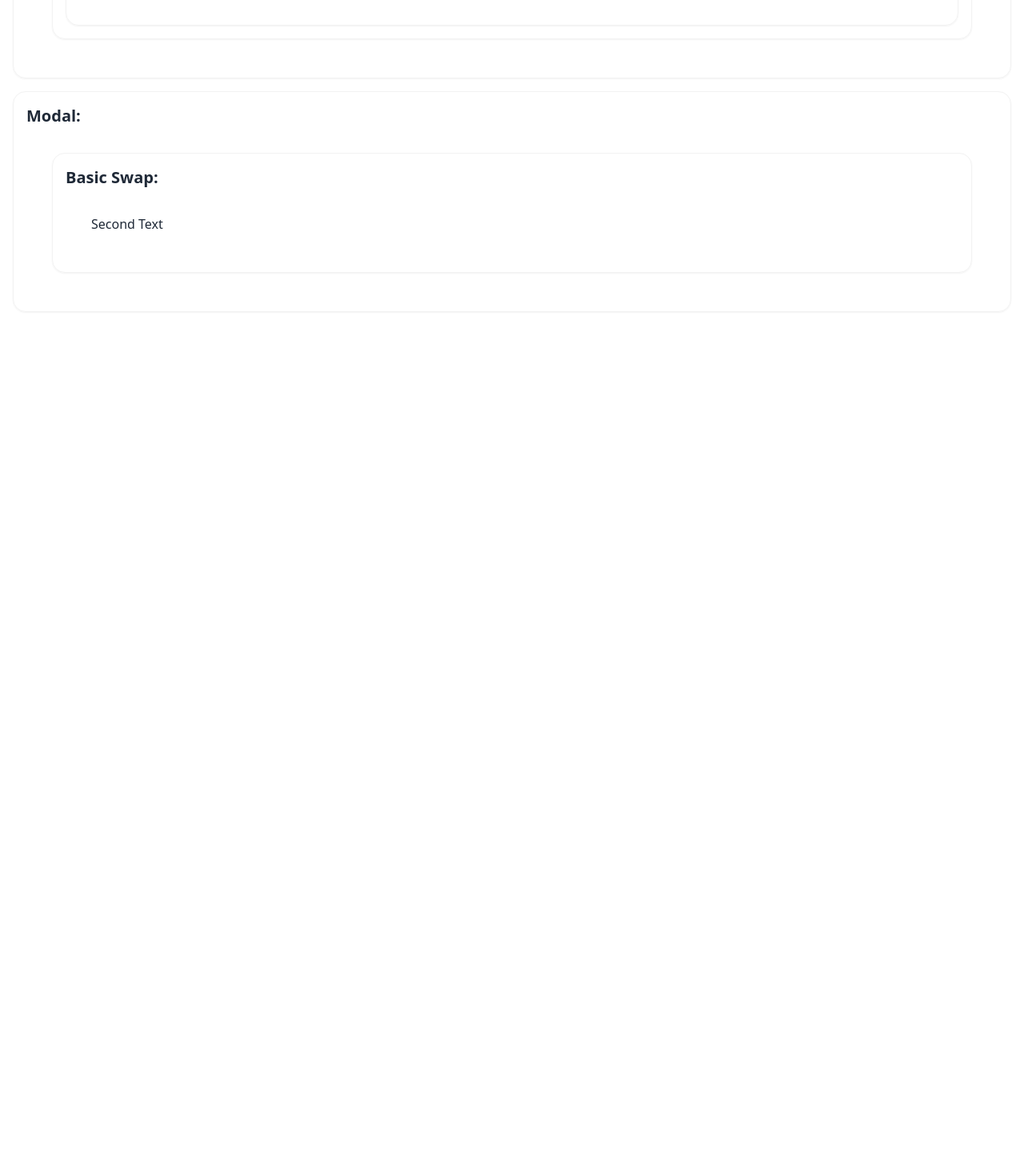
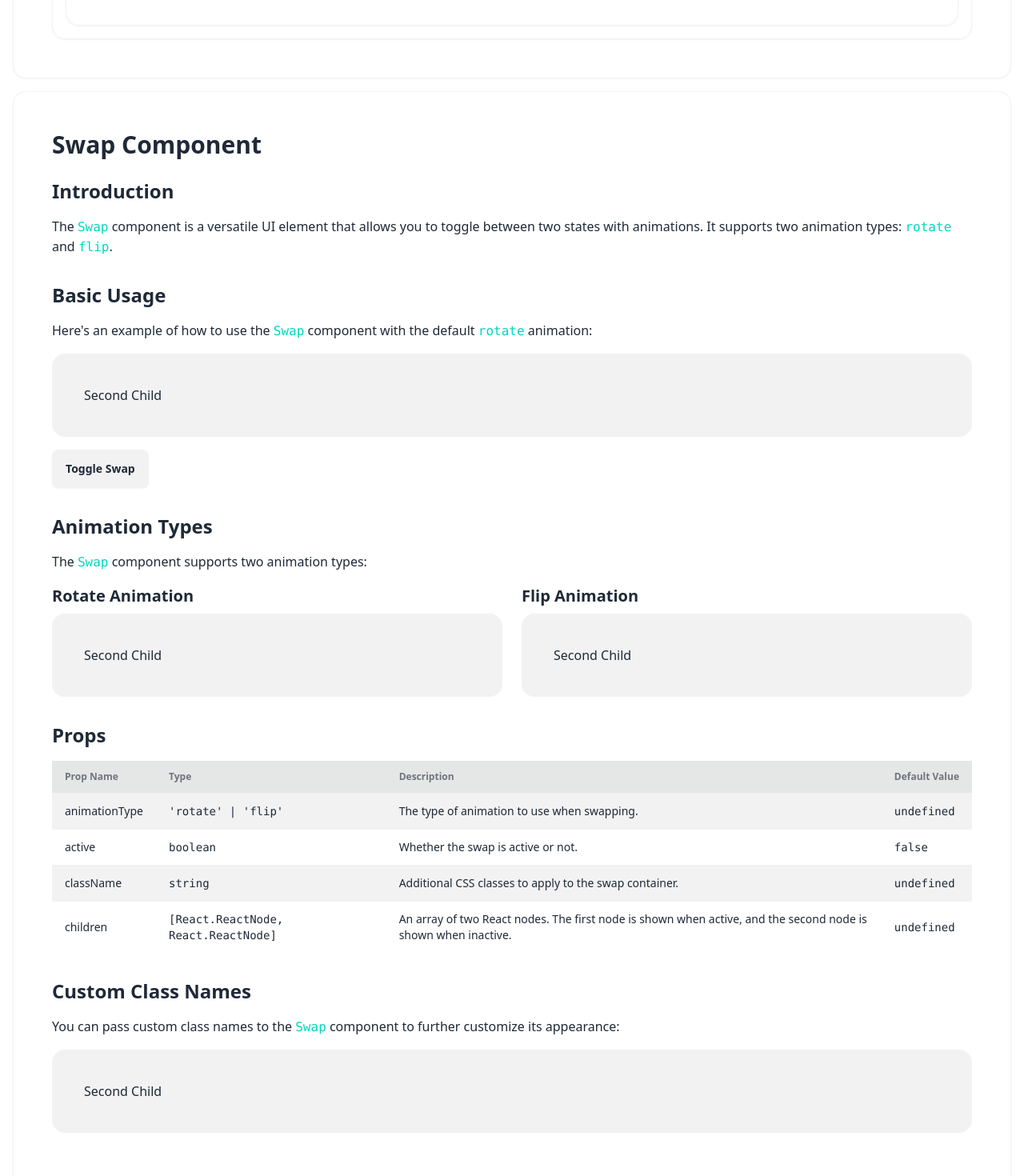
Before and after one commit to tanishraj/barebones-ui, a React (Vite) app: page / in a window 1280 px wide. Shown: the part 3080-4550 px from the top of the page at 80% size. Before the commit the page ends 3486 px from the top, so only its background shows below. Built offline with nearby package versions, Linux system fonts and the light colour scheme.

Commit message:
feat: Swap component docs

```diff
--- a/src/components/Swap/Swap.styles.ts
+++ b/src/components/Swap/Swap.styles.ts
@@ -6,6 +6,10 @@ export const swapStyles = cva('', {
       rotate: 'swap-rotate',
       flip: 'swap-flip',
     },
+    active: {
+      true: 'swap-active',
+      false: '',
+    },
   },
   defaultVariants: {},
 });
--- a/src/components/Swap/Swap.tsx
+++ b/src/components/Swap/Swap.tsx
@@ -10,12 +10,19 @@ export interface SwapProps
   children?: [React.ReactNode, React.ReactNode];
 }
 
-export const Swap = ({ animationType, children, className }: SwapProps) => {
+export const Swap = ({
+  animationType,
+  children,
+  active,
+  className,
+}: SwapProps) => {
   const [firstChild, secondChild] = children || [];
 
   return (
-    <label className={clsx('swap', swapStyles({ animationType }), className)}>
-      <input type='checkbox' hidden />
+    <label
+      className={clsx('swap', swapStyles({ animationType, active }), className)}
+    >
+      {!active && <input type='checkbox' hidden />}
       <div className='swap-on'>{firstChild}</div>
       <div className='swap-off'>{secondChild}</div>
     </label>
--- /dev/null
+++ b/src/playground/components/SwapExample/SwapDocs.tsx
@@ -0,0 +1,157 @@
+import { useState } from 'react';
+
+import { Swap } from '@/components';
+
+export const SwapDocs = () => {
+  const [isActive, setIsActive] = useState(false);
+
+  return (
+    <div>
+      <h1 className='mb-6 text-3xl font-bold'>Swap Component</h1>
+
+      {/* Introduction */}
+      <section className='mb-8'>
+        <h2 className='mb-4 text-2xl font-semibold'>Introduction</h2>
+        <p className='text-base-content'>
+          The <code className='text-accent'>Swap</code> component is a versatile
+          UI element that allows you to toggle between two states with
+          animations. It supports two animation types:{' '}
+          <code className='text-accent'>rotate</code> and{' '}
+          <code className='text-accent'>flip</code>.
+        </p>
+      </section>
+
+      {/* Basic Usage */}
+      <section className='mb-8'>
+        <h2 className='mb-4 text-2xl font-semibold'>Basic Usage</h2>
+        <p className='mb-4 text-base-content'>
+          Here's an example of how to use the{' '}
+          <code className='text-accent'>Swap</code> component with the default{' '}
+          <code className='text-accent'>rotate</code> animation:
+        </p>
+        <div className='mb-4 rounded-box bg-base-200 p-6'>
+          <Swap animationType='rotate' active={isActive}>
+            <div className='rounded-box p-4'>First Child</div>
+            <div className='rounded-box p-4'>Second Child</div>
+          </Swap>
+        </div>
+        <button onClick={() => setIsActive(!isActive)} className='btn'>
+          Toggle Swap
+        </button>
+      </section>
+
+      {/* Animation Types */}
+      <section className='mb-8'>
+        <h2 className='mb-4 text-2xl font-semibold'>Animation Types</h2>
+        <p className='mb-4 text-base-content'>
+          The <code className='text-accent'>Swap</code> component supports two
+          animation types:
+        </p>
+        <div className='grid grid-cols-1 gap-6 md:grid-cols-2'>
+          <div>
+            <h3 className='mb-2 text-xl font-semibold'>Rotate Animation</h3>
+            <div className='rounded-box bg-base-200 p-6'>
+              <Swap animationType='rotate' active={isActive}>
+                <div className='rounded-box p-4'>First Child</div>
+                <div className='rounded-box p-4'>Second Child</div>
+              </Swap>
+            </div>
+          </div>
+          <div>
+            <h3 className='mb-2 text-xl font-semibold'>Flip Animation</h3>
+            <div className='rounded-box bg-base-200 p-6'>
+              <Swap animationType='flip' active={isActive}>
+                <div className='rounded-box p-4'>First Child</div>
+                <div className='rounded-box p-4'>Second Child</div>
+              </Swap>
+            </div>
+          </div>
+        </div>
+      </section>
+
+      {/* Props Table */}
+      <section className='mb-8'>
+        <h2 className='mb-4 text-2xl font-semibold'>Props</h2>
+        <div className='overflow-x-auto'>
+          <table className='table w-full'>
+            <thead>
+              <tr>
+                <th className='bg-base-300'>Prop Name</th>
+                <th className='bg-base-300'>Type</th>
+                <th className='bg-base-300'>Description</th>
+                <th className='bg-base-300'>Default Value</th>
+              </tr>
+            </thead>
+            <tbody>
+              <tr>
+                <td className='bg-base-200'>animationType</td>
+                <td className='bg-base-200'>
+                  <code>'rotate' | 'flip'</code>
+                </td>
+                <td className='bg-base-200'>
+                  The type of animation to use when swapping.
+                </td>
+                <td className='bg-base-200'>
+                  <code>undefined</code>
+                </td>
+              </tr>
+              <tr>
+                <td className='bg-base-100'>active</td>
+                <td className='bg-base-100'>
+                  <code>boolean</code>
+                </td>
+                <td className='bg-base-100'>
+                  Whether the swap is active or not.
+                </td>
+                <td className='bg-base-100'>
+                  <code>false</code>
+                </td>
+              </tr>
+              <tr>
+                <td className='bg-base-200'>className</td>
+                <td className='bg-base-200'>
+                  <code>string</code>
+                </td>
+                <td className='bg-base-200'>
+                  Additional CSS classes to apply to the swap container.
+                </td>
+                <td className='bg-base-200'>
+                  <code>undefined</code>
+                </td>
+              </tr>
+              <tr>
+                <td className='bg-base-100'>children</td>
+                <td className='bg-base-100'>
+                  <code>[React.ReactNode, React.ReactNode]</code>
+                </td>
+                <td className='bg-base-100'>
+                  An array of two React nodes. The first node is shown when
+                  active, and the second node is shown when inactive.
+                </td>
+                <td className='bg-base-100'>
+                  <code>undefined</code>
+                </td>
+              </tr>
+            </tbody>
+          </table>
+        </div>
+      </section>
+
+      {/* Custom Class Names */}
+      <section className='mb-8'>
+        <h2 className='mb-4 text-2xl font-semibold'>Custom Class Names</h2>
+        <p className='mb-4 text-base-content'>
+          You can pass custom class names to the{' '}
+          <code className='text-accent'>Swap</code> component to further
+          customize its appearance:
+        </p>
+        <div className='rounded-box bg-base-200 p-6'>
+          <Swap className='custom-class' active={isActive}>
+            <div className='rounded-box p-4'>First Child</div>
+            <div className='rounded-box p-4'>Second Child</div>
+          </Swap>
+        </div>
+      </section>
+    </div>
+  );
+};
--- a/src/playground/components/SwapExample/SwapExample.tsx
+++ b/src/playground/components/SwapExample/SwapExample.tsx
@@ -1,19 +1,10 @@
-import { Swap } from '@/components';
+import { SwapDocs } from './SwapDocs';
 
 export const SwapExample = () => {
   return (
     <div className='card card-bordered p-4 shadow-sm'>
-      <div className='card-title'>Modal:</div>
-      <div className='card-body flex flex-col flex-wrap gap-2'>
-        <div className='card card-bordered p-4 shadow-sm'>
-          <div className='card-title'>Basic Swap:</div>
-          <div className='card-body flex flex-row flex-wrap gap-2'>
-            <Swap>
-              <p>First Text</p>
-              <p>Second Text</p>
-            </Swap>
-          </div>
-        </div>
+      <div className='card-body flex flex-row flex-wrap gap-2'>
+        <SwapDocs />
       </div>
     </div>
   );
```
